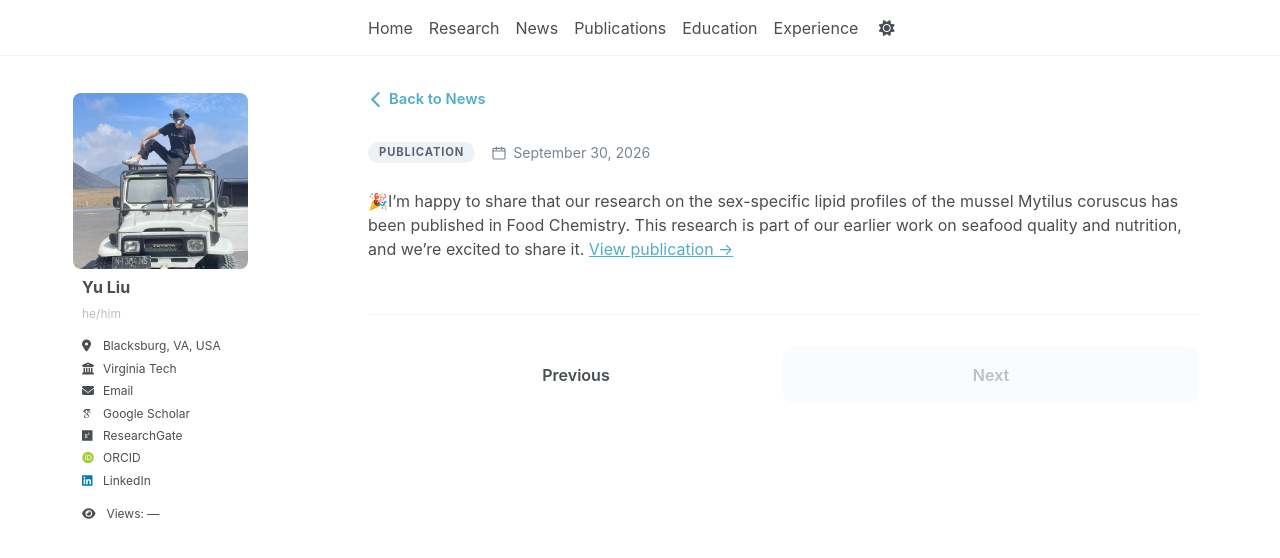
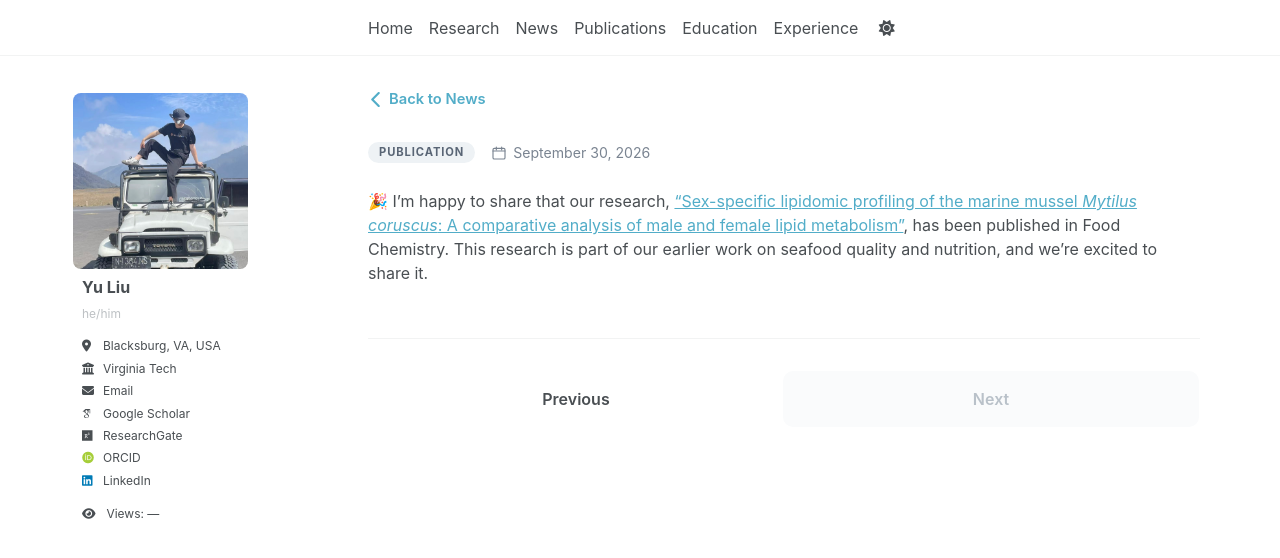
Before and after one commit to yuliu0322/yuliu0322.github.io, a Jekyll site: the page built from _talks/2026-09-30-Sex-specific mussel lipids.md, in a window 1280 px wide. Shown: the top 558 px of the page. Built offline with Jekyll 4.4.1, drawn with Linux system fonts in a browser that asks for light colours; some web fonts are replaced; a script bundle is joined from its source files by our own code; library files that are not in the unit come from our copies.

Commit message:
Update 2026-09-30-Sex-specific mussel lipids.md

```diff
--- a/_talks/2026-09-30-Sex-specific mussel lipids.md
+++ b/_talks/2026-09-30-Sex-specific mussel lipids.md
@@ -6,4 +6,4 @@ permalink: /talks/food-chemistry-publication-2026/
 date: 2026-09-30
 ---
 
-🎉I'm happy to share that our research on the sex-specific lipid profiles of the mussel Mytilus coruscus has been published in Food Chemistry. This research is part of our earlier work on seafood quality and nutrition, and we're excited to share it. <a href="https://doi.org/10.1016/j.foodchem.2026.151377" target="_blank" rel="noopener noreferrer">View publication →</a>
+🎉 I'm happy to share that our research, <a href="https://doi.org/10.1016/j.foodchem.2026.151377" target="_blank" rel="noopener noreferrer">"Sex-specific lipidomic profiling of the marine mussel <em>Mytilus coruscus</em>: A comparative analysis of male and female lipid metabolism"</a>, has been published in Food Chemistry. This research is part of our earlier work on seafood quality and nutrition, and we're excited to share it.
```
